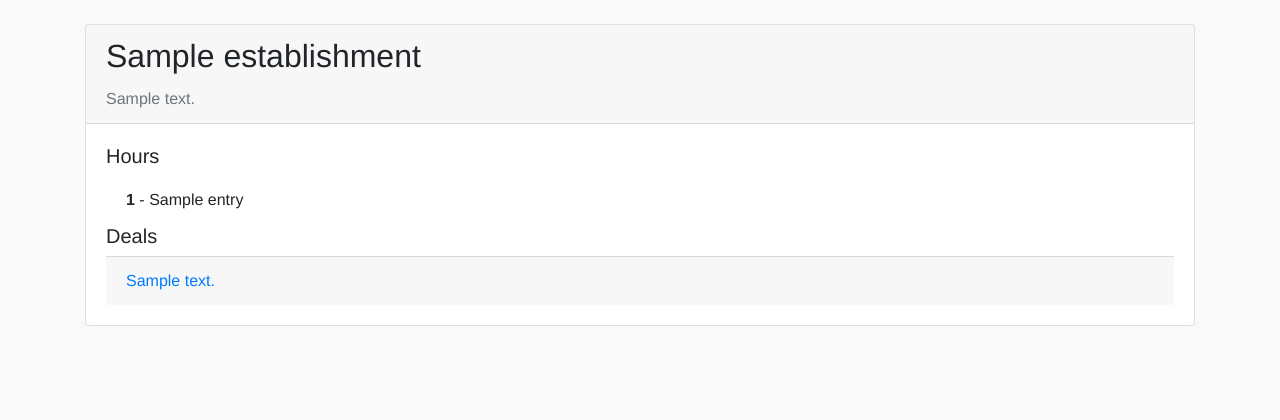
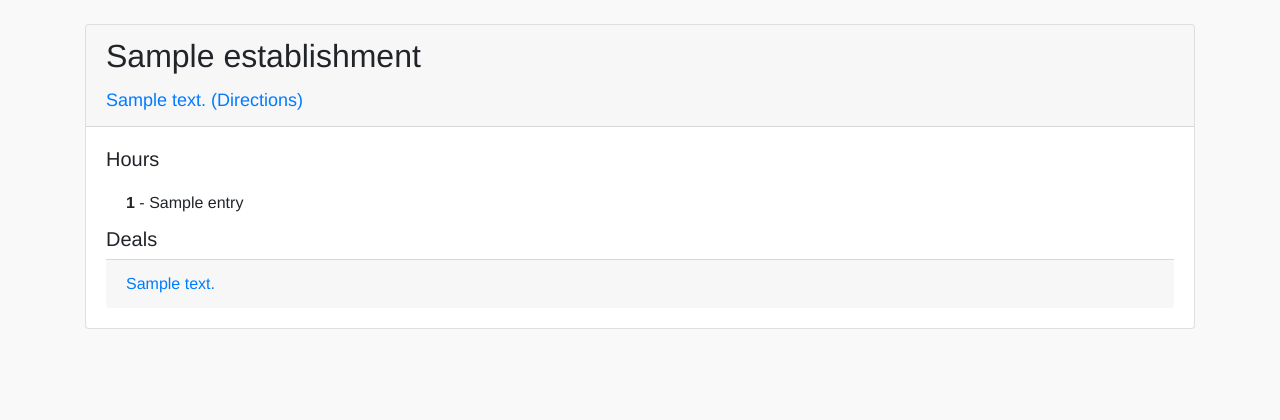
Before and after one commit to benborszcz/CampusDeals, a Flask app: template app/templates/estab_details.html in a window 1280 px wide. Shown: the part 75-495 px from the top of the page. Run offline with Flask 3, Linux system fonts and the light colour scheme; the template is opened without the code that fills it: most values are stand-ins (such as "Sample title", 1, 10 or a date in 2020); parts of the project's set-up code (start-up, migrations or seed data) failed here and were passed over; some libraries are stand-ins or nearby versions.

Commit message:
link to maps

```diff
--- a/app/templates/estab_details.html
+++ b/app/templates/estab_details.html
@@ -4,7 +4,9 @@
     <div class="card mb-4">
         <div class="card-header">
             <h2 class="card-title">{{ establishment.name }}</h2>
-            <p class="card-text text-muted">{{ establishment.address }}</p>
+            <div class="google-maps-link">
+                <a href="https://www.google.com/maps/dir/?api=1&destination={{ establishment.latitude }},{{ establishment.longitude }}" target="_blank" style="font-size: 18px;">{{ establishment.address }} (Directions)</a>
+            </div>
         </div>
         <div class="card-body">
             <h5>Hours</h5>
```
